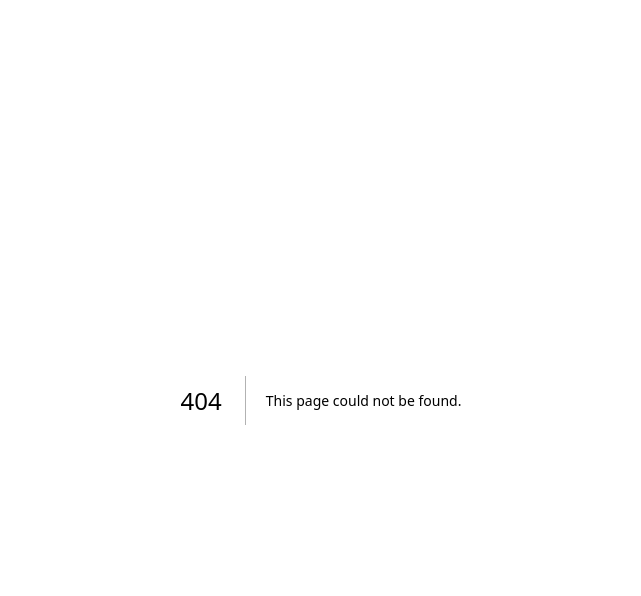
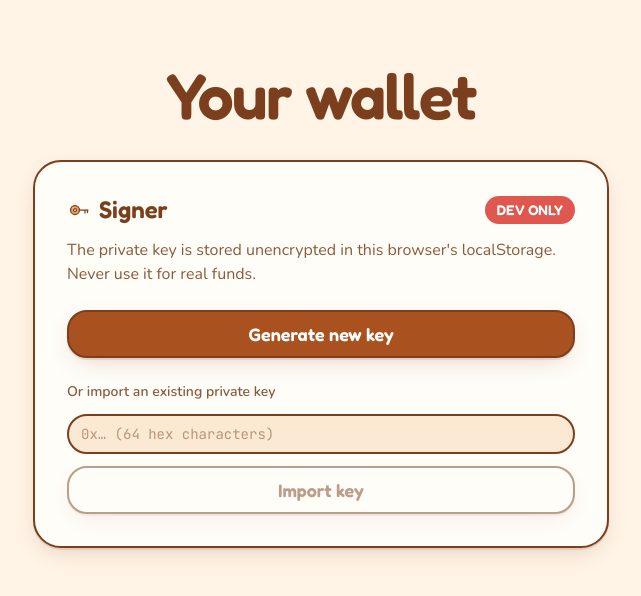
Before and after one commit to aalandev8/cinnamon-wallet-app, a Next.js app: page /app in a window 1280 px wide. Before the commit this address had no page. Shown: the top 596 px of the page, without its empty margins (319-960 px from the left). Built offline with nearby package versions, Linux system fonts and the light colour scheme.

Commit message:
feat: add /app route with dev-only local signer panel

```diff
--- /dev/null
+++ b/app/app/page.tsx
@@ -0,0 +1,17 @@
+import type { Metadata } from "next";
+import { SignerPanel } from "@/components/app/SignerPanel";
+
+export const metadata: Metadata = {
+  title: "Dashboard · Cinnamon Wallet",
+};
+
+export default function AppPage() {
+  return (
+    <main className="flex flex-1 flex-col items-center gap-8 px-4 py-16">
+      <h1 className="font-display text-[clamp(2.2rem,6vw,4rem)] font-semibold leading-none tracking-tight">
+        Your wallet
+      </h1>
+      <SignerPanel />
+    </main>
+  );
+}
--- /dev/null
+++ b/components/app/SignerPanel.tsx
@@ -0,0 +1,129 @@
+"use client";
+
+import { useMemo, useState, useSyncExternalStore, type FormEvent } from "react";
+import { generatePrivateKey, privateKeyToAccount } from "viem/accounts";
+import { Button } from "@/components/Button";
+import { KeyIcon } from "@/components/icons";
+import {
+  SIGNER_STORAGE_KEY,
+  getBrowserStorage,
+  loadSignerKey,
+  normalizePrivateKey,
+  removeSignerKey,
+  saveSignerKey,
+} from "@/lib/wallet/signer";
+import type { Hex } from "viem";
+
+const listeners = new Set<() => void>();
+
+function notify() {
+  listeners.forEach((listener) => listener());
+}
+
+function subscribe(listener: () => void) {
+  listeners.add(listener);
+  const onStorage = (event: StorageEvent) => {
+    if (event.key === SIGNER_STORAGE_KEY || event.key === null) listener();
+  };
+  window.addEventListener("storage", onStorage);
+  return () => {
+    listeners.delete(listener);
+    window.removeEventListener("storage", onStorage);
+  };
+}
+
+const getSnapshot = () => loadSignerKey(getBrowserStorage());
+const getServerSnapshot = () => null;
+
+export function SignerPanel() {
+  const privateKey = useSyncExternalStore(subscribe, getSnapshot, getServerSnapshot);
+  const address = useMemo(() => (privateKey ? privateKeyToAccount(privateKey).address : null), [privateKey]);
+  const [importValue, setImportValue] = useState("");
+  const [error, setError] = useState<string | null>(null);
+
+  function store(key: Hex) {
+    if (!saveSignerKey(getBrowserStorage(), key)) {
+      setError("Could not write to localStorage. Is storage blocked in this browser?");
+      return;
+    }
+    setError(null);
+    setImportValue("");
+    notify();
+  }
+
+  function onImport(event: FormEvent<HTMLFormElement>) {
+    event.preventDefault();
+    try {
+      store(normalizePrivateKey(importValue));
+    } catch (err) {
+      setError(err instanceof Error ? err.message : "Invalid private key");
+    }
+  }
+
+  function onClear() {
+    if (!window.confirm("Delete the signer key from this browser? This cannot be undone.")) return;
+    removeSignerKey(getBrowserStorage());
+    setError(null);
+    notify();
+  }
+
+  return (
+    <section
+      aria-labelledby="signer-title"
+      className="w-full max-w-xl rounded-card bg-surface p-6 outline-cel shadow-soft md:p-8"
+    >
+      <div className="flex items-center justify-between gap-4">
+        <h2 id="signer-title" className="flex items-center gap-2 font-display text-2xl font-semibold">
+          <KeyIcon className="size-6" aria-hidden />
+          Signer
+        </h2>
+        <span className="rounded-chip bg-danger px-3 py-1 font-display text-sm font-semibold text-on-danger">
+          DEV ONLY
+        </span>
+      </div>
+      <p className="mt-3 text-muted">
+        The private key is stored unencrypted in this browser&apos;s localStorage. Never use it for real funds.
+      </p>
+
+      {address ? (
+        <div className="mt-6">
+          <p className="text-sm font-semibold text-muted">Signer address</p>
+          <p className="mt-1 break-all rounded-chip bg-surface-sunken px-3 py-2 font-mono text-sm" data-testid="signer-address">
+            {address}
+          </p>
+          <Button variant="secondary" className="mt-6" onClick={onClear}>
+            Reset key
+          </Button>
+        </div>
+      ) : (
+        <div className="mt-6 flex flex-col gap-6">
+          <Button onClick={() => store(generatePrivateKey())}>Generate new key</Button>
+          <form onSubmit={onImport} className="flex flex-col gap-3">
+            <label htmlFor="import-key" className="text-sm font-semibold text-muted">
+              Or import an existing private key
+            </label>
+            <input
+              id="import-key"
+              type="password"
+              autoComplete="off"
+              spellCheck={false}
+              placeholder="0x… (64 hex characters)"
+              value={importValue}
+              onChange={(event) => setImportValue(event.target.value)}
+              className="rounded-chip bg-surface-sunken px-3 py-2 font-mono text-sm outline-cel"
+            />
+            <Button type="submit" variant="secondary" disabled={!importValue.trim()}>
+              Import key
+            </Button>
+          </form>
+        </div>
+      )}
+
+      {error && (
+        <p role="alert" className="mt-4 text-danger-ink">
+          {error}
+        </p>
+      )}
+    </section>
+  );
+}
```
